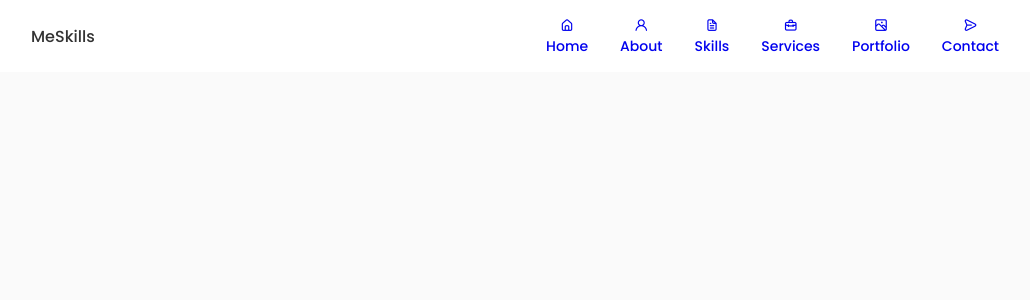
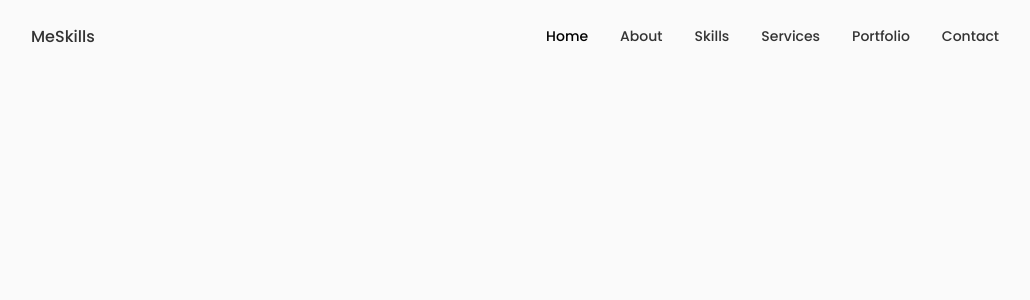
Before and after one commit to jovination/react_portfolio, a React (Create React App) app: page / in a window 1280 px wide. Shown: the top 300 px of the page, without its empty margins (125-1155 px from the left). Built offline with nearby package versions, Linux system fonts and the light colour scheme.

Commit message:
working on navbar

```diff
--- a/src/components/header/Header.jsx
+++ b/src/components/header/Header.jsx
@@ -12,7 +12,7 @@ const Header = () => {
             <ul className="nav__list grid">
 
                 <li className="nav__item">
-                    <a href="#home" className="nav__link">
+                    <a href="#home" className="nav__link active__link">
                         <i className="uil uil-estate nav__icon"></i> Home
                     </a>
                 </li>
--- a/src/components/header/header.css
+++ b/src/components/header/header.css
@@ -4,7 +4,7 @@
     top: 0;
     left: 0;
     z-index: var(--z-fixed);
-    background-color: var(--container-color);
+    background-color: var(--body-color);
 }
 .nav{
     height: calc(var(--header-height) + 1.5rem);
@@ -13,6 +13,7 @@
     align-items: center;
     column-gap: 1rem;
 }
+
 .nav__logo,
 .nav__toggle{
     color: var(--title-color);
@@ -21,17 +22,26 @@
 .nav__list{
     display: flex;
     column-gap: 2rem;
+
+}
+.nav__link{
+    display: flex;
+    flex-direction: column;
+    align-items: center;
     font-size: var(--small-font-size );
     color: var(--title-color);
     font-weight: var(--font-medium);
     transition: .3s;
 }
-.nav__link{
-    display: flex;
-    flex-direction: column;
-    align-items: center;
-}
+
+.nav__icon,
 .nav__close,
 .nav__toggle{
     display: none;
 }
+
+/* active */
+.active__link,
+.nav__link:hover{
+    color: var(--title-color-dark);
+}
```
